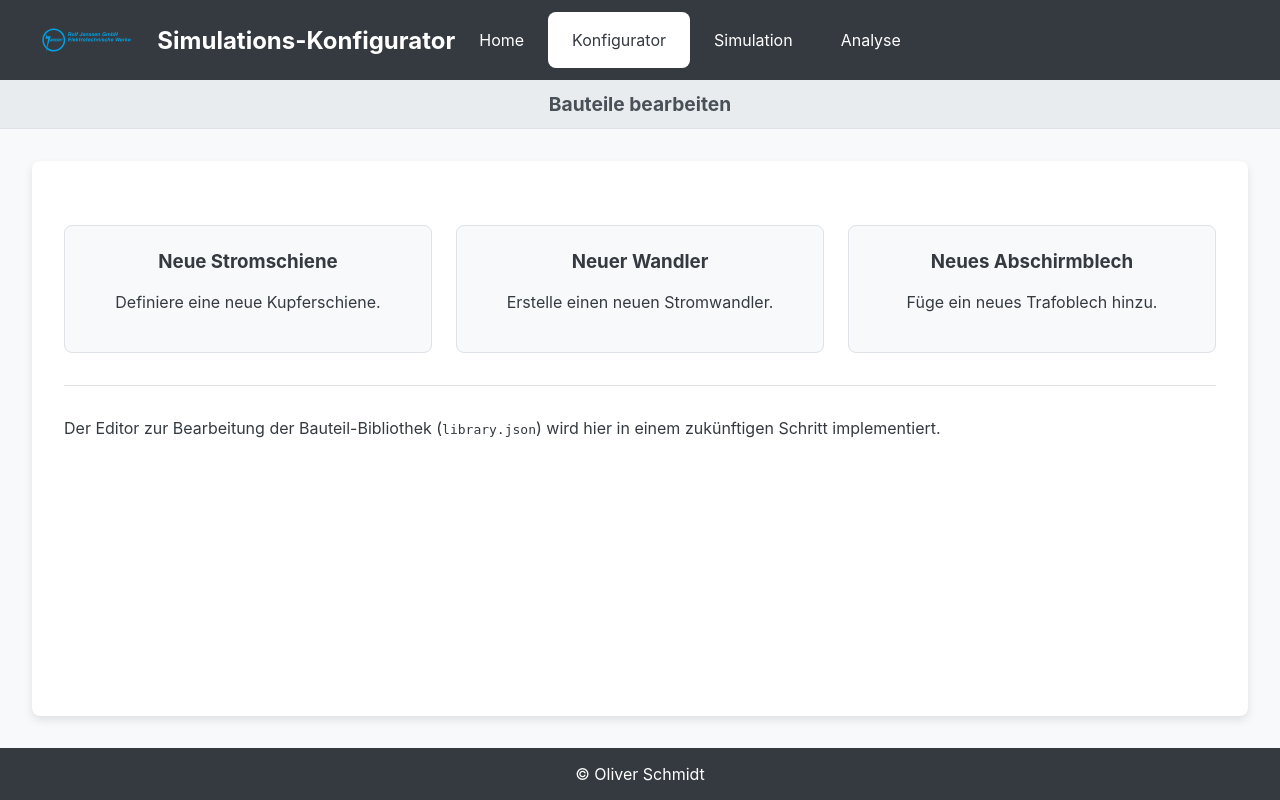
After one commit to oliverschmidt99/magnetfeld_simulation, a Flask app: page /bauteile in a window 1280 px wide. The commit adds this page. Run offline with Flask 3, Linux system fonts and the light colour scheme.

Commit message:
feat: Implement Bauteile Page and Update Navigation
This commit introduces a new 'Bauteile' page, accessible via the updated navigation.

Changes include:
- **New Feature:** Added `bauteile.html` template for the new 'Bauteile' page.
- **UI/UX:** Updated `base.html` to include a navigation link to the 'Bauteile' page.
- **Backend:** Modified `app.py` to handle the new 'Bauteile' route.
- **Frontend:**
    - Updated `main.m` (likely related to data processing for the new page).
    - Modified `static/css/style.css` for styling adjustments.
    - Updated `static/js/main.js` for potential new page functionalities.
- **Templates:**
    - `configurator.html` and `index.html` were modified, likely for minor adjustments or consistency with the new page.

```diff
--- a/app.py
+++ b/app.py
@@ -1,7 +1,15 @@
 import json
+import os
 from flask import Flask, render_template, request, jsonify
 
 app = Flask(__name__)
+
+# Pfade für die Konfigurationsdateien
+CONFIG_DIR = "conf"
+
+# Stelle sicher, dass der conf-Ordner existiert
+if not os.path.exists(CONFIG_DIR):
+    os.makedirs(CONFIG_DIR)
 
 # Globale Variable zum Speichern der Bibliotheksdaten
 library_data = {}
@@ -29,16 +37,24 @@ def index():
 
 @app.route("/configurator")
 def configurator():
-    """Rendert die Konfigurator-Seite."""
+    """Rendert die Konfigurator-Seite (jetzt "Simulation")."""
     if not library_data:
         load_library_data()
     return render_template("configurator.html", library=library_data)
 
 
-@app.route("/visualization")
-def visualization():
-    """Rendert die Visualisierungs-Seite."""
-    return render_template("visualization.html")
+@app.route("/bauteile")
+def bauteile():
+    """Rendert die neue Seite für den Bauteil-Editor."""
+    if not library_data:
+        load_library_data()
+    return render_template("bauteile.html", library=library_data)
+
+
+@app.route("/simulation")
+def simulation():
+    """Rendert die Simulations-Konfigurationsseite."""
+    return render_template("simulation.html")
 
 
 @app.route("/analysis")
@@ -47,17 +63,68 @@ def analysis():
     return render_template("analysis.html")
 
 
-@app.route("/simulation")
-def simulation():
-    """Rendert die Simulations-Konfigurationsseite."""
-    return render_template("simulation.html")
+# --- Routen für Szenarien-Dateiverwaltung ---
+
+
+@app.route("/scenarios", methods=["GET"])
+def get_scenarios():
+    """Gibt eine Liste aller gespeicherten Szenario-Dateinamen zurück."""
+    try:
+        files = [
+            f.replace(".json", "")
+            for f in os.listdir(CONFIG_DIR)
+            if f.endswith(".json")
+        ]
+        return jsonify(sorted(files))
+    except Exception as e:
+        return jsonify({"error": str(e)}), 500
+
+
+@app.route("/scenarios/<name>", methods=["GET", "POST", "DELETE"])
+def handle_scenario(name):
+    """Laden, Speichern und Löschen von Szenarien."""
+    safe_name = "".join(c for c in name if c.isalnum() or c in ("-", "_")).rstrip()
+    if not safe_name:
+        return jsonify({"error": "Ungültiger Szenario-Name"}), 400
+
+    filepath = os.path.join(CONFIG_DIR, f"{safe_name}.json")
+
+    if request.method == "POST":
+        try:
+            data = request.json
+            with open(filepath, "w", encoding="utf-8") as f:
+                json.dump(data, f, indent=4)
+            return jsonify(
+                {"message": f"Szenario '{safe_name}' erfolgreich gespeichert."}
+            )
+        except Exception as e:
+            return jsonify({"error": str(e)}), 500
+
+    if request.method == "GET":
+        try:
+            with open(filepath, "r", encoding="utf-8") as f:
+                data = json.load(f)
+            return jsonify(data)
+        except FileNotFoundError:
+            return jsonify({"error": "Szenario nicht gefunden"}), 404
+        except Exception as e:
+            return jsonify({"error": str(e)}), 500
+
+    if request.method == "DELETE":
+        try:
+            os.remove(filepath)
+            return jsonify({"message": f"Szenario '{safe_name}' erfolgreich gelöscht."})
+        except FileNotFoundError:
+            return jsonify({"error": "Szenario nicht gefunden"}), 404
+        except Exception as e:
+            return jsonify({"error": str(e)}), 500
+
+    return jsonify({"error": "Ungültige Methode"}), 405
 
 
 @app.route("/generate", methods=["POST"])
 def generate_simulation_json():
-    """Nimmt die Formulardaten entgegen und erstellt die simulation.json."""
     form_data = request.json
-
     simulation_config = {
         "description": "Setup generated by Web UI",
         "simulationParams": form_data.get("simulationParams", {}),
@@ -65,7 +132,6 @@ def generate_simulation_json():
         "assemblies": form_data.get("assemblies", []),
         "standAloneComponents": form_data.get("standAloneComponents", []),
     }
-
     try:
         with open("simulation.json", "w", encoding="utf-8") as f:
             json.dump(simulation_config, f, indent=2)
@@ -75,103 +141,128 @@ def generate_simulation_json():
 
 
 def get_transformer_components(t, pos):
-    """Hilfsfunktion, um die einzelnen geometrischen Teile eines Wandlers zu extrahieren."""
-    geo = t["geometry"]
-    if geo["type"] != "Rectangle":
+    """Extrahiert sicher die geometrischen Teile eines Wandlers."""
+    components = []
+    geo = t.get("geometry", {})
+    pos_x = pos.get("x", 0)
+    pos_y = pos.get("y", 0)
+
+    if geo.get("type") != "Rectangle":
         return []
 
-    return [
+    def get_dim(key):
+        return geo.get(key, 0)
+
+    components.append(
         {
             "type": "rect",
-            "x": pos["x"] - geo["outerAirWidth"] / 2,
-            "y": pos["y"] - geo["outerAirHeight"] / 2,
-            "width": geo["outerAirWidth"],
-            "height": geo["outerAirHeight"],
+            "x": pos_x - get_dim("outerAirWidth") / 2,
+            "y": pos_y - get_dim("outerAirHeight") / 2,
+            "width": get_dim("outerAirWidth"),
+            "height": get_dim("outerAirHeight"),
             "fill": "#f0f8ff",
             "label": "Outer Air",
-        },
+        }
+    )
+    components.append(
         {
             "type": "rect",
-            "x": pos["x"] - geo["coreOuterWidth"] / 2,
-            "y": pos["y"] - geo["coreOuterHeight"] / 2,
-            "width": geo["coreOuterWidth"],
-            "height": geo["coreOuterHeight"],
+            "x": pos_x - get_dim("coreOuterWidth") / 2,
+            "y": pos_y - get_dim("coreOuterHeight") / 2,
+            "width": get_dim("coreOuterWidth"),
+            "height": get_dim("coreOuterHeight"),
             "fill": "#d3d3d3",
             "label": "Steel Core",
-        },
+        }
+    )
+    components.append(
         {
             "type": "rect",
-            "x": pos["x"] - geo["coreInnerWidth"] / 2,
-            "y": pos["y"] - geo["coreInnerHeight"] / 2,
-            "width": geo["coreInnerWidth"],
-            "height": geo["coreInnerHeight"],
+            "x": pos_x - get_dim("coreInnerWidth") / 2,
+            "y": pos_y - get_dim("coreInnerHeight") / 2,
+            "width": get_dim("coreInnerWidth"),
+            "height": get_dim("coreInnerHeight"),
             "fill": "#f0f8ff",
             "label": "Inner Air",
-        },
+        }
+    )
+    components.append(
         {
             "type": "rect",
-            "x": pos["x"] - geo["innerWidth"] / 2,
-            "y": pos["y"] - geo["innerHeight"] / 2,
-            "width": geo["innerWidth"],
-            "height": geo["innerHeight"],
+            "x": pos_x - get_dim("innerWidth") / 2,
+            "y": pos_y - get_dim("innerHeight") / 2,
+            "width": get_dim("innerWidth"),
+            "height": get_dim("innerHeight"),
             "fill": "#ffffff",
-            "label": "Air Gap (Leiter)",
-        },
-    ]
+            "label": "Air Gap",
+        }
+    )
+    return components
 
 
 @app.route("/visualize", methods=["POST"])
 def visualize_setup():
     """Erstellt eine detaillierte Datenstruktur für die SVG-Visualisierung."""
+    if not library_data:
+        load_library_data()
+
     form_data = request.json
     svg_elements = []
 
-    # Assemblies verarbeiten
     for asm_data in form_data.get("assemblies", []):
         rail_name = asm_data.get("copperRailName")
         transformer_name = asm_data.get("transformerName")
         pos = asm_data.get("position", {"x": 0, "y": 0})
-
         transformer = next(
-            (t for t in library_data["transformers"] if t["name"] == transformer_name),
+            (
+                t
+                for t in library_data.get("transformers", [])
+                if t.get("name") == transformer_name
+            ),
             None,
         )
         if transformer:
             svg_elements.extend(get_transformer_components(transformer, pos))
-
         rail = next(
-            (r for r in library_data["copperRails"] if r["name"] == rail_name), None
+            (
+                r
+                for r in library_data.get("copperRails", [])
+                if r.get("name") == rail_name
+            ),
+            None,
         )
         if rail:
             svg_elements.append(
                 {
                     "type": "rect",
-                    "x": pos["x"] - rail["width"] / 2,
-                    "y": pos["y"] - rail["height"] / 2,
-                    "width": rail["width"],
-                    "height": rail["height"],
+                    "x": pos.get("x", 0) - rail.get("width", 0) / 2,
+                    "y": pos.get("y", 0) - rail.get("height", 0) / 2,
+                    "width": rail.get("width", 0),
+                    "height": rail.get("height", 0),
                     "fill": "#b87333",
                     "label": rail_name,
                 }
             )
 
-    # Standalone Components verarbeiten
     for comp_data in form_data.get("standAloneComponents", []):
         comp_name = comp_data.get("name")
         pos = comp_data.get("position", {"x": 0, "y": 0})
-
         sheet = next(
-            (s for s in library_data["transformerSheets"] if s["name"] == comp_name),
+            (
+                s
+                for s in library_data.get("transformerSheets", [])
+                if s.get("name") == comp_name
+            ),
             None,
         )
         if sheet:
             svg_elements.append(
                 {
                     "type": "rect",
-                    "x": pos["x"] - sheet["width"] / 2,
-                    "y": pos["y"] - sheet["height"] / 2,
-                    "width": sheet["width"],
-                    "height": sheet["height"],
+                    "x": pos.get("x", 0) - sheet.get("width", 0) / 2,
+                    "y": pos.get("y", 0) - sheet.get("height", 0) / 2,
+                    "width": sheet.get("width", 0),
+                    "height": sheet.get("height", 0),
                     "fill": "#a9a9a9",
                     "label": comp_name,
                 }
@@ -182,4 +273,4 @@ def visualize_setup():
 
 if __name__ == "__main__":
     load_library_data()
-    app.run(debug=True)
+    app.run(port=7070, debug=True)
--- a/static/css/style.css
+++ b/static/css/style.css
@@ -8,13 +8,12 @@ body {
     min-height: 100vh;
 }
 
-/* --- NEU: Überarbeitetes Header-Layout für perfekte Zentrierung --- */
 header {
     background-color: #343a40;
     color: white;
     padding: 0 2rem;
     display: grid;
-    grid-template-columns: 1fr auto 1fr; /* Links, Mitte (auto), Rechts */
+    grid-template-columns: 1fr auto 1fr;
     align-items: center;
     box-shadow: 0 2px 4px rgba(0, 0, 0, 0.1);
     height: 80px;
@@ -23,29 +22,33 @@ header {
 .header-left {
     display: flex;
     align-items: center;
-    gap: 1rem; /* Abstand zwischen Logo und Titel */
+    gap: 1rem;
 }
 
 #header-logo {
-    height: 100px;
+    height: 45px;
     width: auto;
 }
 
 header h1 {
     margin: 0;
     font-size: 1.5rem;
-    white-space: nowrap; /* Verhindert Umbruch des Titels */
+    white-space: nowrap;
 }
 
 nav {
     display: flex;
-    justify-content: center; /* Zentriert die Links innerhalb der mittleren Spalte */
+    justify-content: center;
     align-items: center;
     position: relative;
     height: 100%;
 }
 
-/* .header-right rule removed: was empty */
+/* .header-right rule removed because it was empty */
+
+.nav-item {
+    position: relative;
+}
 
 nav a {
     color: white;
@@ -55,10 +58,37 @@ nav a {
     transition: color 0.3s ease-in-out;
     position: relative;
     z-index: 10;
+    display: block;
 }
 
 nav a.active {
     color: #343a40;
+}
+
+.dropdown-menu {
+    display: none;
+    position: absolute;
+    top: 100%;
+    left: 50%;
+    transform: translateX(-50%);
+    background-color: #343a40;
+    border-radius: 0 0 8px 8px;
+    box-shadow: 0 4px 8px rgba(0,0,0,0.2);
+    overflow: hidden;
+    min-width: 100%;
+    z-index: 100;
+}
+
+.nav-item.has-dropdown:hover .dropdown-menu {
+    display: block;
+}
+
+.dropdown-menu a {
+    white-space: nowrap;
+}
+
+.dropdown-menu a:hover {
+    background-color: #495057;
 }
 
 .nav-slider {
@@ -70,6 +100,21 @@ nav a.active {
     border-radius: 8px;
     z-index: 5;
     transition: all 0.5s cubic-bezier(0.25, 0.8, 0.25, 1);
+}
+
+.sub-nav-bar {
+    background-color: #e9ecef;
+    padding: 0.75rem 2rem;
+    border-bottom: 1px solid #dee2e6;
+    width: 100%;
+    box-sizing: border-box;
+}
+
+.sub-nav-bar h2 {
+    margin: 0;
+    font-size: 1.2rem;
+    color: #495057;
+    text-align: center;
 }
 
 main {
@@ -136,7 +181,6 @@ footer {
 footer p {
     margin: 0;
 }
-
 
 /* Form Styles */
 .form-group {
--- a/static/js/main.js
+++ b/static/js/main.js
@@ -1,5 +1,4 @@
 document.addEventListener("DOMContentLoaded", () => {
-  // Initialisiert die Navigation auf jeder Seite
   handleNavSlider();
 
   if (document.getElementById("simulation-form")) {
@@ -12,15 +11,14 @@ function handleNavSlider() {
   if (!nav) return;
 
   const slider = nav.querySelector(".nav-slider");
-  const activeLink = nav.querySelector("a.active");
+  const activeNavItem = nav.querySelector(
+    ".nav-item > a.active"
+  )?.parentElement;
 
-  // Positioniert den Slider direkt unter dem aktiven Link beim Laden der Seite
-  if (activeLink) {
-    // Kurze Verzögerung, um sicherzustellen, dass der Browser das Layout berechnet hat
-    // und die CSS-Transition ausgelöst wird.
+  if (activeNavItem) {
     setTimeout(() => {
-      slider.style.width = `${activeLink.offsetWidth}px`;
-      slider.style.left = `${activeLink.offsetLeft}px`;
+      slider.style.width = `${activeNavItem.offsetWidth}px`;
+      slider.style.left = `${activeNavItem.offsetLeft}px`;
     }, 10);
   }
 }
@@ -49,7 +47,6 @@ function initializeConfiguratorTabs() {
 
 function initializeConfigurator() {
   initializeConfiguratorTabs();
-
   loadState();
 
   const form = document.getElementById("simulation-form");
@@ -402,64 +399,73 @@ function initializeDefaultSetup() {
   saveState();
 }
 
-function getScenarios() {
-  return JSON.parse(localStorage.getItem("simulationScenarios")) || {};
-}
-
-function saveScenario() {
+async function saveScenario() {
   const name = document.getElementById("scenario-name").value;
   if (!name) {
     alert("Bitte gib einen Namen für das Szenario ein.");
     return;
   }
-  const scenarios = getScenarios();
-  scenarios[name] = gatherFormData();
-  localStorage.setItem("simulationScenarios", JSON.stringify(scenarios));
-  updateScenarioList();
-  alert(`Szenario '${name}' gespeichert!`);
+  const data = gatherFormData();
+
+  const response = await fetch(`/scenarios/${name}`, {
+    method: "POST",
+    headers: { "Content-Type": "application/json" },
+    body: JSON.stringify(data),
+  });
+  const result = await response.json();
+  alert(result.message || result.error);
+  if (response.ok) {
+    updateScenarioList();
+  }
 }
 
-function loadScenario() {
+async function loadScenario() {
   const select = document.getElementById("saved-scenarios");
   const name = select.value;
   if (!name) {
     alert("Bitte wähle ein Szenario zum Laden aus.");
     return;
   }
-  const scenarios = getScenarios();
-  if (scenarios[name]) {
-    loadState(scenarios[name]);
+
+  const response = await fetch(`/scenarios/${name}`);
+  const data = await response.json();
+
+  if (response.ok) {
+    loadState(data);
     document.getElementById("scenario-name").value = name;
     alert(`Szenario '${name}' geladen!`);
+  } else {
+    alert(`Fehler beim Laden: ${data.error}`);
   }
 }
 
-function deleteScenario() {
+async function deleteScenario() {
   const select = document.getElementById("saved-scenarios");
   const name = select.value;
   if (!name) {
     alert("Bitte wähle ein Szenario zum Löschen aus.");
     return;
   }
-  const scenarios = getScenarios();
-  if (scenarios[name]) {
-    if (confirm(`Möchtest du das Szenario '${name}' wirklich löschen?`)) {
-      delete scenarios[name];
-      localStorage.setItem("simulationScenarios", JSON.stringify(scenarios));
+
+  if (confirm(`Möchtest du das Szenario '${name}' wirklich löschen?`)) {
+    const response = await fetch(`/scenarios/${name}`, { method: "DELETE" });
+    const result = await response.json();
+    alert(result.message || result.error);
+    if (response.ok) {
       updateScenarioList();
-      alert(`Szenario '${name}' gelöscht!`);
     }
   }
 }
 
-function updateScenarioList() {
-  const scenarios = getScenarios();
+async function updateScenarioList() {
+  const response = await fetch("/scenarios");
+  const scenarios = await response.json();
   const select = document.getElementById("saved-scenarios");
   select.innerHTML = '<option value="">-- Szenario auswählen --</option>';
-  for (const name in scenarios) {
+  scenarios.forEach((name) => {
     const option = document.createElement("option");
     option.value = name;
     option.textContent = name;
     select.appendChild(option);
-  }
+  });
 }
--- a/templates/base.html
+++ b/templates/base.html
@@ -17,18 +17,37 @@
         </div>
 
         <nav id="main-nav">
+            <div class="nav-item">
                 <a href="{{ url_for('index') }}" class="{{ 'active' if request.endpoint == 'index' else '' }}">Home</a>
+            </div>
+
+            <div class="nav-item has-dropdown">
                 <a href="{{ url_for('configurator') }}"
-                class="{{ 'active' if request.endpoint == 'configurator' else '' }}">Konfigurator</a>
+                    class="{{ 'active' if request.endpoint in ['configurator', 'bauteile'] else '' }}">Konfigurator</a>
+                <div class="dropdown-menu">
+                    <a href="{{ url_for('configurator') }}">Simulation</a>
+                    <a href="{{ url_for('bauteile') }}">Bauteile</a>
+                </div>
+            </div>
+
+            <div class="nav-item">
                 <a href="{{ url_for('simulation') }}"
                     class="{{ 'active' if request.endpoint == 'simulation' else '' }}">Simulation</a>
+            </div>
+
+            <div class="nav-item">
                 <a href="{{ url_for('analysis') }}"
                     class="{{ 'active' if request.endpoint == 'analysis' else '' }}">Analyse</a>
+            </div>
+
             <div class="nav-slider"></div>
         </nav>
 
         <div class="header-right"></div>
     </header>
+
+    {% block sub_nav %}{% endblock %}
+
     <main>
         {% block content %}{% endblock %}
     </main>
--- /dev/null
+++ b/templates/bauteile.html
@@ -0,0 +1,36 @@
+<!DOCTYPE html>
+{% extends "base.html" %}
+
+{% block title %}Bauteil-Editor{% endblock %}
+
+{% block sub_nav %}
+<div class="sub-nav-bar">
+    <h2>Bauteile bearbeiten</h2>
+</div>
+{% endblock %}
+
+{% block content %}
+<script id="library-data" type="application/json">
+    {{ library|tojson|safe }}
+</script>
+
+<div class="container">
+    <div class="card-container">
+        <div class="card">
+            <h3>Neue Stromschiene</h3>
+            <p>Definiere eine neue Kupferschiene.</p>
+        </div>
+        <div class="card">
+            <h3>Neuer Wandler</h3>
+            <p>Erstelle einen neuen Stromwandler.</p>
+        </div>
+        <div class="card">
+            <h3>Neues Abschirmblech</h3>
+            <p>Füge ein neues Trafoblech hinzu.</p>
+        </div>
+    </div>
+    <hr>
+    <p>Der Editor zur Bearbeitung der Bauteil-Bibliothek (<code>library.json</code>) wird hier in einem zukünftigen
+        Schritt implementiert.</p>
+</div>
+{% endblock %}
```
Also changed, not shown: templates/configurator.html (+7 -60 lines), templates/index.html (+4 -3 lines), 1 other file. Lines whose indentation alone changed are shown as unchanged.
